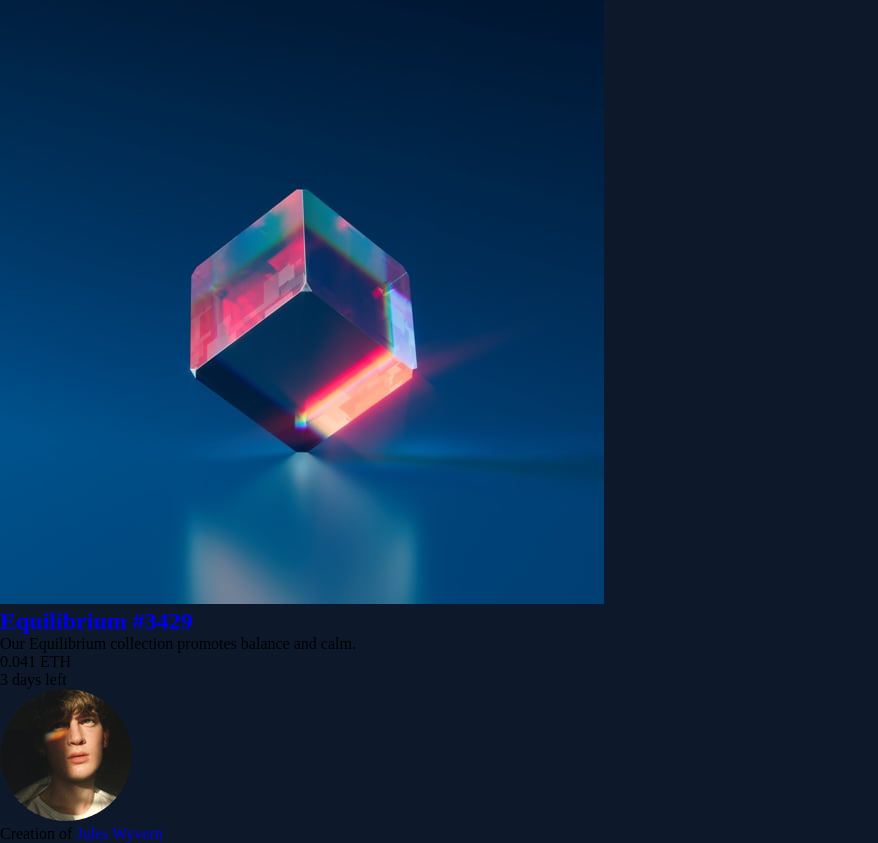
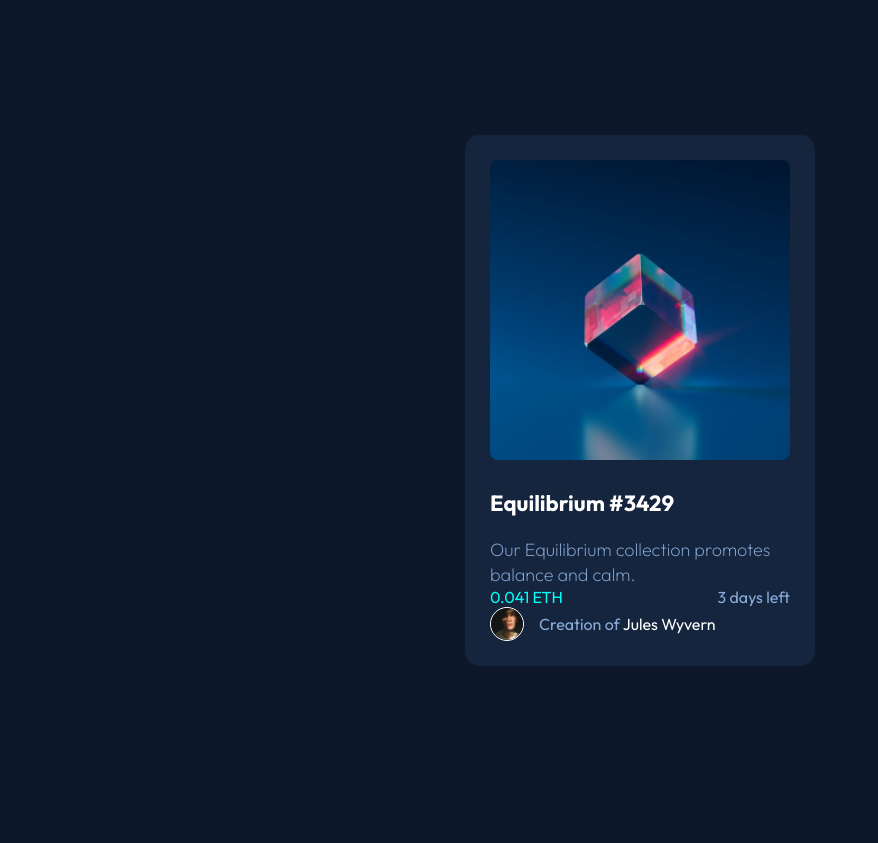
Before and after one commit to Rodrigo-Policarpo/nft-card-frontendmentor, a plain HTML site: page index.html in a window 1280 px wide. Shown: the whole page, without its empty margins (0-878 px from the left). After the commit the page ends 800 px from the top, so only its background shows below. Drawn offline with Linux system fonts and the light colour scheme.

Commit message:
Progresso com a estilização usando o CSS

```diff
--- a/index.html
+++ b/index.html
@@ -10,6 +10,9 @@
     <link rel="stylesheet" href="src/css/reset.css">
     <link rel="stylesheet" href="src/css/variables.css">
     <link rel="stylesheet" href="src/css/style.css">
+    <link rel="preconnect" href="https://fonts.googleapis.com">
+    <link rel="preconnect" href="https://fonts.gstatic.com" crossorigin>
+    <link href="https://fonts.googleapis.com/css2?family=Outfit:wght@100..900&display=swap" rel="stylesheet">
 </head>
 
 <body>
@@ -19,22 +22,23 @@
                 <img src="src/images/image-equilibrium.jpg" alt="Imagem NFT Equilibrium">
             </a>
 
-            <a href="#" target="_blank" rel="noopener noreferrer">
-                <h2>Equilibrium #3429</h2>
+            <a class="link-nome-nft" href="#" target="_blank" rel="noopener noreferrer">
+                <h2 class="nome-nft">Equilibrium #3429</h2>
             </a>
 
-            <p>Our Equilibrium collection promotes balance and calm.</p>
-        </div>
+            <p class="descricao-nft">Our Equilibrium collection promotes balance and calm.</p>
 
-        <div class="informacoes-nft">
-            <p>0.041 ETH</p>
-            <p>3 days left</p>
-        </div>
 
-        <div class="criador-card">
-            <img src="src/images/image-avatar.png" alt="Imagem criador do Card">
+            <div class="informacoes-nft">
+                <p class="valor-nft">0.041 ETH</p>
+                <p class="prazo-restante">3 days left</p>
+            </div>
 
-            <p>Creation of <a href="#" target="_blank" rel="noopener noreferrer">Jules Wyvern</a></p>
+            <div class="criador-card">
+                <img class="avatar-criador" src="src/images/image-avatar.png" alt="Imagem criador do Card">
+
+                <p class="texto">Creation of <a  class="nome-criador" href="#" target="_blank" rel="noopener noreferrer">Jules Wyvern</a></p>
+            </div>
         </div>
     </main>
 </body>
--- a/src/css/style.css
+++ b/src/css/style.css
@@ -1,3 +1,72 @@
- body {
+html {
+    font-family: 'Outfit', sans-serif;
+}
+
+body {
     background-color: var(--neutral-dark-main);
 }
+
+main {
+    display: flex;
+    justify-content: center;
+    align-items: center;
+    height: 100vh;
+}
+
+.cartao-nft {
+    background-color: var(--neutral-dark-card);
+    max-width: 350px;
+    border-radius: 15px;
+    padding: 25px;
+}
+
+.link-nome-nft .nome-nft {
+    color: #FFFFFF;
+    font-size: 22px;
+    margin: 25px 0 20px;
+}
+
+.descricao-nft {
+    color: var(--primary-soft);
+    font-size: 18px;
+    font-weight: 200;
+    line-height: 25px;
+}
+
+.informacoes-nft {
+    display: flex;
+    justify-content: space-between;
+}
+
+.informacoes-nft .valor-nft {
+    color: var(--primary-medium);
+}
+
+.informacoes-nft .prazo-restante {
+    color: var(--primary-soft);
+}
+
+.criador-card {
+    display: flex;
+    align-items: center;
+}
+
+.criador-card .avatar-criador {
+    max-width: 34px;
+    border: 1px solid #FFFFFF;
+    border-radius: 50%;
+    margin-right: 15px;
+}
+
+.criador-card .texto {
+    color: var(--primary-soft);
+}
+
+.criador-card .texto .nome-criador {
+    color: #FFFFFF;
+}
+
+img {
+    width: 100%;
+    border-radius: 8px;
+}
```
